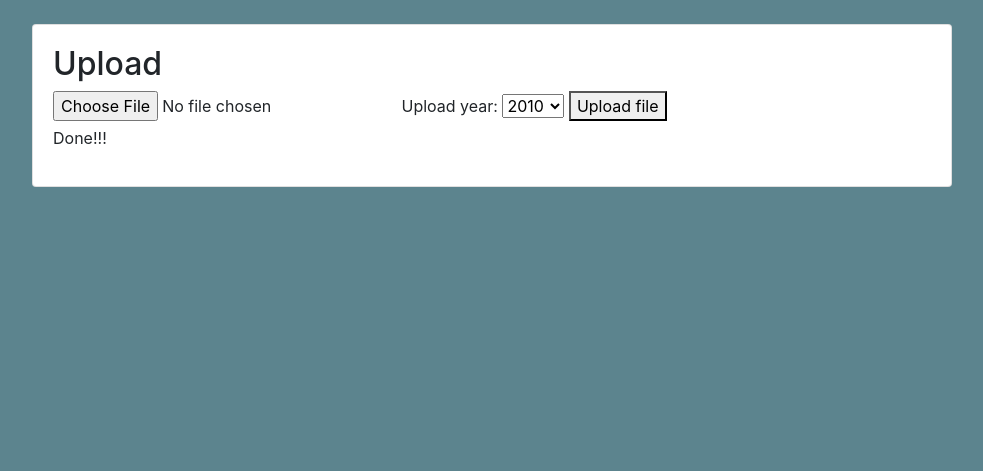
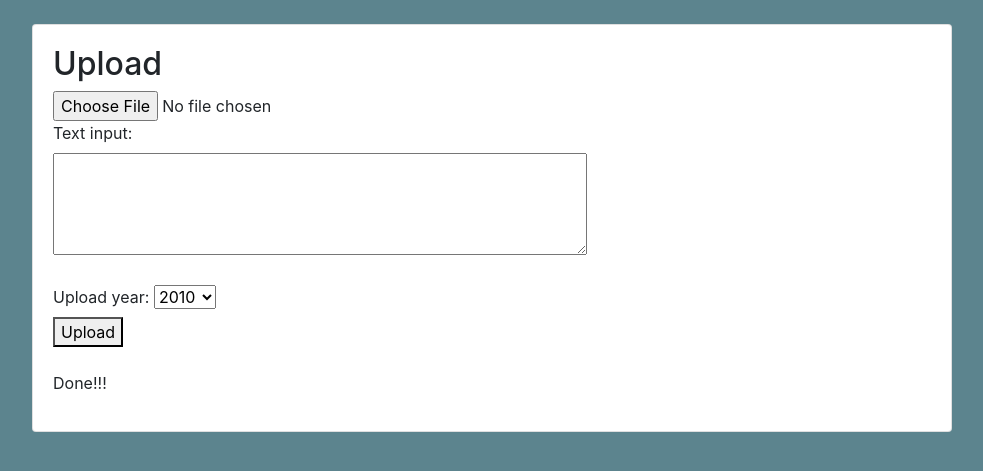
Before and after one commit to nnarziev/TextMining, a Django app: a page that uses mysite/templates/upload.html in a window 1280 px wide. Shown: the part 56-527 px from the top of the page, without its empty margins (148-1131 px from the left). Run offline with Django 3.2, Linux system fonts and the light colour scheme; some libraries are stand-ins or nearby versions.

Commit message:
added text input when uploading temporarily commented save_similarity function (can be done later)

```diff
--- a/mysite/templates/upload.html
+++ b/mysite/templates/upload.html
@@ -5,6 +5,10 @@
     <form method="post" enctype="multipart/form-data">
         {% csrf_token %}
         <input type="file" name="document">
+        <label style="display: block" for="text-input">Text input:</label>
+        <textarea id="text-input" rows="4" cols="50" name="txt_input"></textarea>
+        <br>
+        <br>
         <label for="filter-year">Upload year: </label>
         <select id="filter-year" name="year">
             <option value="2010">2010</option>
@@ -24,7 +28,7 @@
             <option value="2024">2024</option>
             <option value="2025">2025</option>
         </select>
-        <button type="submit" id="btn_submit" onClick="submit_click()">Upload file</button>
+        <button style="display: block" type="submit" id="btn_submit" onClick="submit_click()">Upload</button>
         <br>
         <p id="done">Done!!!</p>
         <script>
@@ -44,7 +48,7 @@
         {% if result == 1 %}
             <script> document.getElementById("done").style.display = "block"; </script>
         {% elif result == 0 %}
-            <script>alert("Please, choose the file first!");</script>
+            <script>alert("Please, choose the file or input the text first!");</script>
         {% elif result == -1 %}
             <script>alert("This file has already been uploaded!");</script>
         {% endif %}
--- a/mysite/views.py
+++ b/mysite/views.py
@@ -240,45 +240,53 @@ def get_collocations_chart_data(top5_collocations_for_sel_year, year_start, year
 def upload(request):
     context = {}
     if request.method == 'POST':
-        if not request.FILES:
+        if not request.FILES and not request.POST["txt_input"]:
             context['result'] = 0
             return render(request, 'upload.html', context)
 
-        fs = FileSystemStorage()
-        uploaded_file = request.FILES['document']
-        files = os.listdir('media')
+        year = int(request.POST['year'])
 
-        filename = uploaded_file.name
+        # handling File input
+        if request.FILES:
+            print("Processing File...")
+            fs = FileSystemStorage()
+            uploaded_file = request.FILES['document']
+            files = os.listdir('media')
+            filename = uploaded_file.name
 
-        # remove space in filename if exists
-        if " " in filename:
-            filename = uploaded_file.name.replace(" ", "")
+            # remove space in filename if exists
+            if " " in filename:
+                filename = uploaded_file.name.replace(" ", "")
 
-        if filename in files:
-            context['result'] = -1
-            return render(request, 'upload.html', context)
+            if filename in files:
+                context['result'] = -1
+                return render(request, 'upload.html', context)
 
-        name = fs.save(filename, uploaded_file)
+            name = fs.save(filename, uploaded_file)
 
-        year = int(request.POST['year'])
-        process_file(name, year)
+            parsed = parser.from_file('./media/' + filename)  # read the file
+            process_file(parsed["content"], year)
+
+        if request.POST["txt_input"]:
+            print("Processing text input...")
+            txt = request.POST["txt_input"]
+            process_file(txt, year)
+
         context['result'] = 1
     return render(request, 'upload.html', context)
 
 
-def process_file(filename, year):
+def process_file(text, year):
     # reg_exp_date = re.compile(r'([12]\d{3}\.(0[1-9]|1[0-2])\.(0[1-9]|[12]\d|3[01]))')
     # year = 0
     # if reg_exp_date.search(filename):
     #     year = int(reg_exp_date.search(filename).group().split('.')[0])
 
-    parsed = parser.from_file('./media/' + filename)  # read the file
-
     print("1. Saving words...")
-    save_words(pre_process(parsed["content"]), year)
+    save_words(pre_process(text), year)
 
     print("2. Saving N-grams...")
-    save_n_grams(pre_process(parsed["content"]), year, 2)
+    save_n_grams(pre_process(text), year, 3)
 
     # konlpy_module(parsed["content"], year)
     # word2vec_function(parsed["content"].replace('\n', ' '))
@@ -295,8 +303,9 @@ def save_words(corpus, year):
             new_word.count += 1
             new_word.save()
 
-    print("1-2. Saving embeddings for words based on similarities...")
-    save_similarities(words_array)
+    # TODO: do following after all words and collocations are uploaded
+    # print("1-2. Saving embeddings for words based on similarities...")
+    # save_similarities(words_array)
 
 
 def save_n_grams(corpus, year, n):
@@ -327,8 +336,9 @@ def save_n_grams(corpus, year, n):
             new_ngram.count += 1
             new_ngram.save()
 
-    print("2-2. Saving embeddings for n-grams based on similarities...")
-    save_similarities(collocations_data)
+    # TODO: do following after all words and collocations are uploaded
+    # print("2-2. Saving embeddings for n-grams based on similarities...")
+    # save_similarities(collocations_data)
 
 
 def save_similarities(tokens):
@@ -395,6 +405,7 @@ def pre_process(corpus):
             stopset.append(line[:-1])
 
     corpus = " ".join([i for i in nltk.regexp_tokenize(corpus, '\\w+') if i not in stopset])
+    print(corpus)
     return corpus
 
 
```
